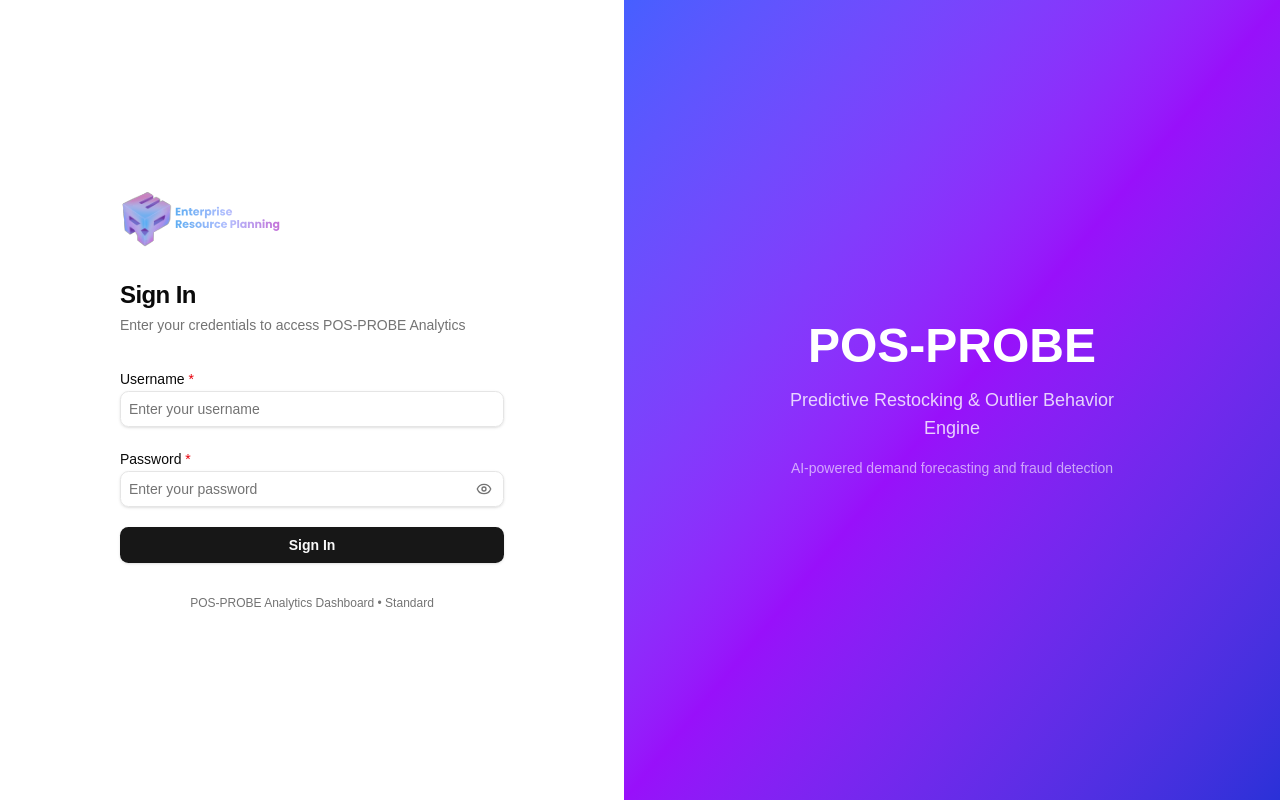
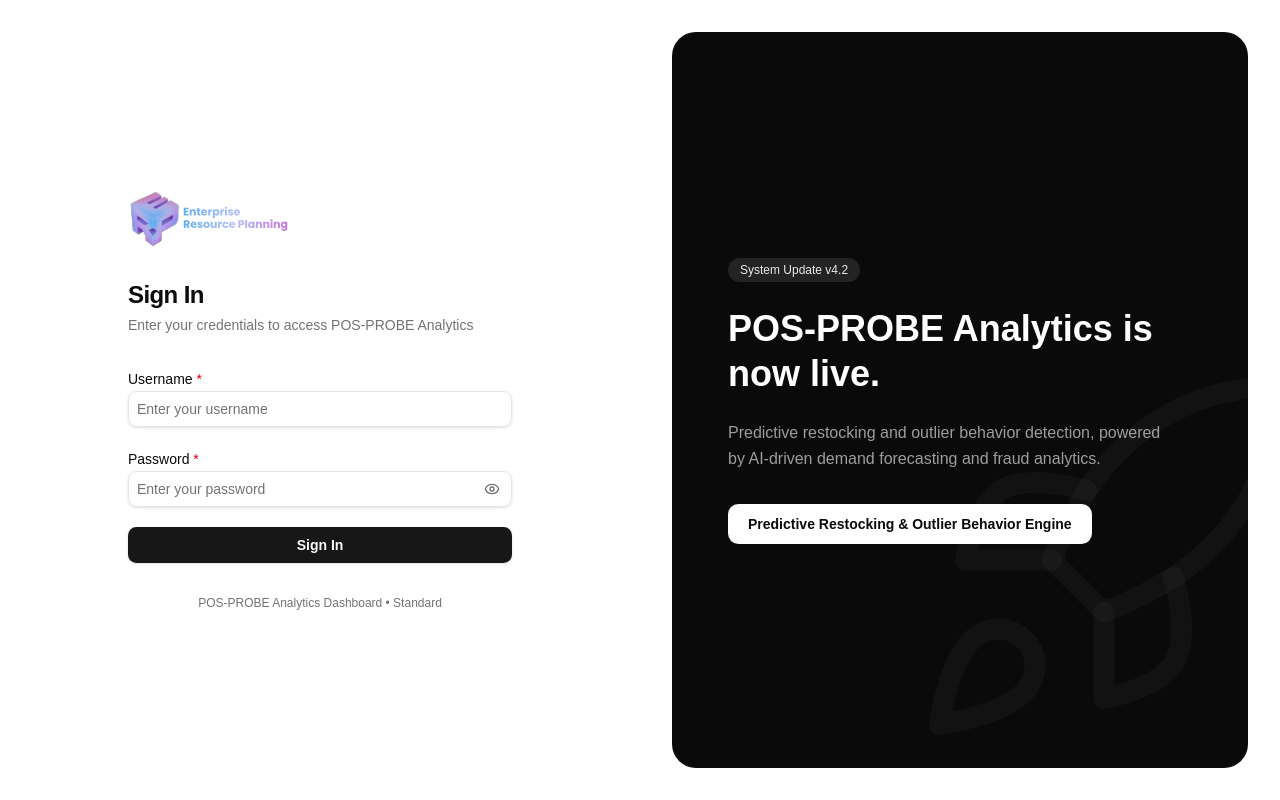
Before and after one commit to john-michaelg135/ms-pos-probe, a Next.js app in the folder dashboard/: page /login in a window 1280 px wide. Built offline with nearby package versions, Linux system fonts and the light colour scheme.

Commit message:
chore: redesign the log in page

```diff
--- a/dashboard/src/app/login/page.tsx
+++ b/dashboard/src/app/login/page.tsx
@@ -128,15 +128,51 @@ export default function LoginPage() {
       </div>
 
       {/* Right side — branding */}
-      <div className="hidden lg:flex flex-1 items-center justify-center bg-gradient-to-br from-brand-500 via-purple-600 to-brand-700 p-12">
-        <div className="text-center text-white space-y-4">
-          <div className="text-5xl font-bold">POS-PROBE</div>
-          <p className="text-lg text-white/80 max-w-sm">
-            Predictive Restocking &amp; Outlier Behavior Engine
-          </p>
-          <p className="text-sm text-white/60 mt-4">
-            AI-powered demand forecasting and fraud detection
-          </p>
+      <div className="hidden lg:flex flex-1 items-center justify-center p-8">
+        <div className="relative w-full h-full max-w-2xl overflow-hidden rounded-3xl bg-neutral-950 flex flex-col justify-center px-14 py-16">
+          {/* Subtle decorative graphic */}
+          <svg
+            aria-hidden="true"
+            viewBox="0 0 24 24"
+            fill="none"
+            className="pointer-events-none absolute -right-16 bottom-0 h-[26rem] w-[26rem] text-white/[0.03]"
+          >
+            <path
+              d="M4.5 16.5c-1.5 1.26-2 5-2 5s3.74-.5 5-2c.71-.84.7-2.13-.09-2.91a2.18 2.18 0 0 0-2.91-.09zM12 15l-3-3a22 22 0 0 1 2-3.95A12.88 12.88 0 0 1 22 2c0 2.72-.78 7.5-6 11a22.35 22.35 0 0 1-4 2z"
+              stroke="currentColor"
+              strokeWidth="1.2"
+              strokeLinecap="round"
+              strokeLinejoin="round"
+            />
+            <path
+              d="M9 12H4s.55-3.03 2-4c1.62-1.08 5 0 5 0M12 15v5s3.03-.55 4-2c1.08-1.62 0-5 0-5"
+              stroke="currentColor"
+              strokeWidth="1.2"
+              strokeLinecap="round"
+              strokeLinejoin="round"
+            />
+          </svg>
+
+          <div className="relative z-10 space-y-6 max-w-md">
+            <span className="inline-flex items-center rounded-full bg-white/10 px-3 py-1 text-xs font-medium text-white/90">
+              System Update v4.2
+            </span>
+
+            <h2 className="text-4xl font-bold leading-tight text-white">
+              POS-PROBE Analytics is now live.
+            </h2>
+
+            <p className="text-base leading-relaxed text-white/60">
+              Predictive restocking and outlier behavior detection, powered by
+              AI-driven demand forecasting and fraud analytics.
+            </p>
+
+            <div className="pt-2">
+              <span className="inline-flex items-center rounded-lg bg-white px-5 py-2.5 text-sm font-semibold text-neutral-950">
+                Predictive Restocking &amp; Outlier Behavior Engine
+              </span>
+            </div>
+          </div>
         </div>
       </div>
     </div>
```
